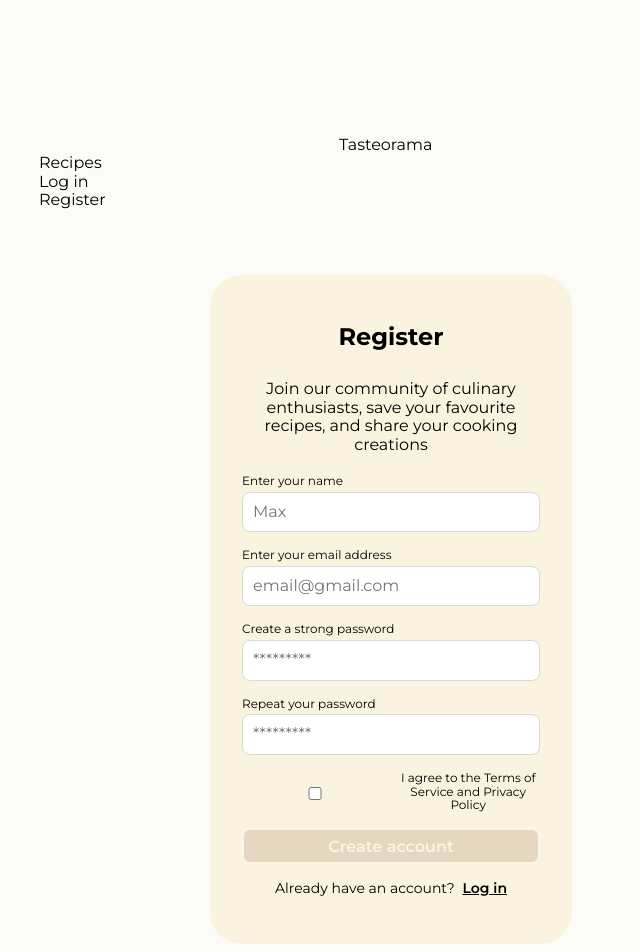
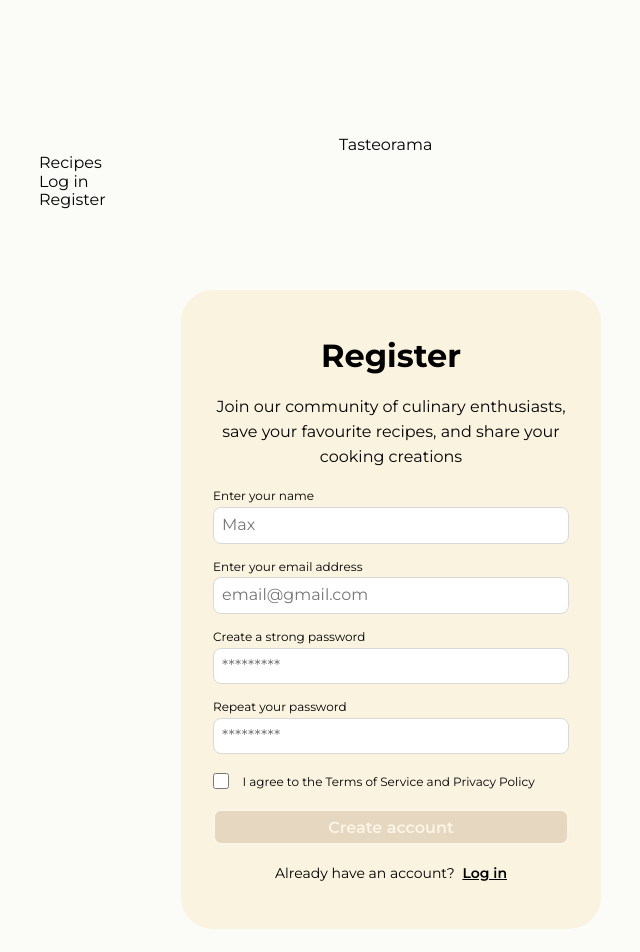
Before and after one commit to t-matveentsev/project_Lucky7_front, a React (Vite) app: page /auth/register in a window 1280 px wide. Shown: the top 952 px of the page, without its empty margins (249-889 px from the left). Built offline with nearby package versions, Linux system fonts and the light colour scheme.

Commit message:
RegistrationForm styles without icons

```diff
--- a/src/components/RegistrationForm/RegistrationForm.jsx
+++ b/src/components/RegistrationForm/RegistrationForm.jsx
@@ -47,13 +47,20 @@ const RegistrationForm = () => {
           validationSchema={usersRegister}
           onSubmit={handleSubmit}
         >
-          {({ isSubmitting, values }) => (
+          {({ isSubmitting, values, errors, touched }) => (
             <Form className={s.form}>
               <div className={s.fieldBlock}>
                 <label htmlFor="name" className={s.label}>
                   Enter your name
-                  <Field id="name" name="name" placeholder="Max" />
-                  <ErrorMessage name="name" component="div" />
+                  <Field
+                    id="name"
+                    name="name"
+                    placeholder="Max"
+                    className={
+                      touched.name && errors.name ? s.invalid : s.input
+                    }
+                  />
+                  <ErrorMessage name="name" component="div" className={s.error}/>
                 </label>
               </div>
               <div className={s.fieldBlock}>
@@ -64,8 +71,9 @@ const RegistrationForm = () => {
                     name="email"
                     type="email"
                     placeholder="email@gmail.com"
+                    className={touched.email && errors.email ? s.invalid : s.input}
                   />
-                  <ErrorMessage name="email" component="div" />
+                  <ErrorMessage name="email" component="div" className={s.error} />
                 </label>
               </div>
               <div className={s.fieldBlock}>
@@ -76,8 +84,9 @@ const RegistrationForm = () => {
                     name="password"
                     type="password"
                     placeholder="*********"
+                    className={touched.password && errors.password ? s.invalid : s.input}
                   />
-                  <ErrorMessage name="password" component="div" />
+                  <ErrorMessage name="password" component="div" className={s.error}/>
                 </label>
               </div>
 
@@ -89,24 +98,34 @@ const RegistrationForm = () => {
                     name="confirmPassword"
                     type="password"
                     placeholder="*********"
+                    className={touched.confirmPassword && errors.confirmPassword ? s.invalid : s.input}
                   />
-                  <ErrorMessage name="confirmPassword" component="div" />
+                  <ErrorMessage name="confirmPassword" component="div"  className={s.error}/>
                 </label>
               </div>
-              <label htmlFor="agree" className={s.labelChekbox}>
+              <label htmlFor="agree" className={s.checkboxLabelWrapper}>
                 <Field
                   id="agree"
                   name="agree"
                   type="checkbox"
+                  className={s.checkbox}
                 />
-                I agree to the Terms of Service and Privacy Policy
+                <span className={s.checkmark}></span>
+                <span className={s.labelChekbox}>
+                  I agree to the Terms of Service and Privacy Policy
+                </span>
+
               </label>
 
-              <ErrorMessage name="agree" component="div" />
+              <ErrorMessage name="agree" component="div" className={s.error}/>
 
               {serverError && <div>{serverError}</div>}
 
-              <button type="submit" className={s.registerButton} disabled={isSubmitting || !values.agree}>
+              <button
+                type="submit"
+                className={s.registerButton}
+                disabled={isSubmitting || !values.agree}
+              >
                 Create account
               </button>
 
--- a/src/components/RegistrationForm/RegistrationForm.module.css
+++ b/src/components/RegistrationForm/RegistrationForm.module.css
@@ -11,21 +11,20 @@
   border-radius: 32px;
   padding: 48px 32px;
   max-width: 362px;
-  width: 100%;
   text-align: center;
 }
 .description {
   display: flex;
-
+  line-height: 155%;
   align-items: center;
-  justify-content: baseline;
   margin-bottom: 20px;
+  font-weight: 400px;
 }
 .title {
   font-size: 24px;
   font-weight: 700;
   color: #000;
-  margin-bottom: 30px;
+  margin-bottom: 20px;
 }
 
 .form {
@@ -42,59 +41,81 @@
 
 input {
   width: 100%;
-  padding: 10px;
+  padding: 8px;
   border: 1px solid #d9d9d9;
   border-radius: 8px;
   background-color: #ffffff;
   color: #9f9f9f;
   font-size: 1rem;
+  font-weight: 400px;
   outline: none;
   transition: all 0.3s ease-in-out;
   margin-top: 4px;
 }
 
-input:hover{
-
+input:focus {
+  border-color: #d9d9d9;
+  outline: 2px solid rgba(132, 131, 153, 0.5); /* Зовнішня "рамка" із прозорістю */
+  /* outline-offset: 2px; Відступ зовнішньої рамки */
 }
-input:focus{
-border-color: #C80000;
+input:invalid {
+  border-color: #c80000;
+}
+.error {
+  color: #c80000;
+  font-size: 12px;
+  margin-top: 4px;
+}
+input:not(:placeholder-shown) {
+  color: #000;
 }
 
-input:active{
-color: #000;
-}
 .label {
   display: block;
-
   font-size: 12px;
   color: #000;
 }
 
 .labelChekbox {
+  display: block;
+  align-items: center;
+  font-size: 12px;
+  color: #000;
+  padding: 4.5px;
+  font-weight: 400px;
+}
+.checkbox {
+  height: 24px;
+  width: 24px;
+  margin: 0;
+}
+.checkboxLabelWrapper {
   display: flex;
   align-items: center;
-  font-size: 12px;
-  gap: 8px;
-  color: #000;
+  justify-content: flex-start;
+  gap: 4.5px;
+
+  white-space: nowrap;
 }
 .registerText {
   font-size: 14px;
   color: #000;
+  margin-top: 4px;
+  font-weight: 400px;
 }
 
 .registerLink {
-
   font-weight: 600;
   text-decoration: underline;
   color: #000;
   margin-left: 4px;
   cursor: pointer;
+  font-weight: 400px;
 }
 
-
-.registerButton{
- background-color: #9B6C43;
- color: white;
+.registerButton {
+  background-color: #9b6c43;
+  color: white;
   font-weight: 600;
   border: 2px solid transparent;
   padding-top: 8px;
@@ -106,18 +127,36 @@ color: #000;
   transition: all 0.3s ease;
 }
 
-.registerButton:hover{
-   background-color: #6D554B;
+.registerButton:hover {
+  background-color: #6d554b;
 }
 
-.registerButton:focus{
-    border-color:#FFFFFF;
+.registerButton:focus {
+  border-color: #ffffff;
 }
 
-.registerButton:disabled{
-    background-color: #9B6C43;
-    border-color:#FFFFFF;
-    opacity: 0.2;
-    cursor: not-allowed;
+.registerButton:disabled {
+  background-color: #9b6c43;
+  border-color: #ffffff;
+  opacity: 0.2;
+  cursor: not-allowed;
+}
+@media (min-width: 768px) {
+  .menu {
+    max-width: 522px;
+  }
+  .title {
+    font-size: 32px;
+  }
+   .checkbox {
+  height: 16px;
+  width: 16px;
+}
+}
+
+@media (min-width: 1024px) {
+  .menu {
+    max-width: 420px;
+  }
 
 }
```
